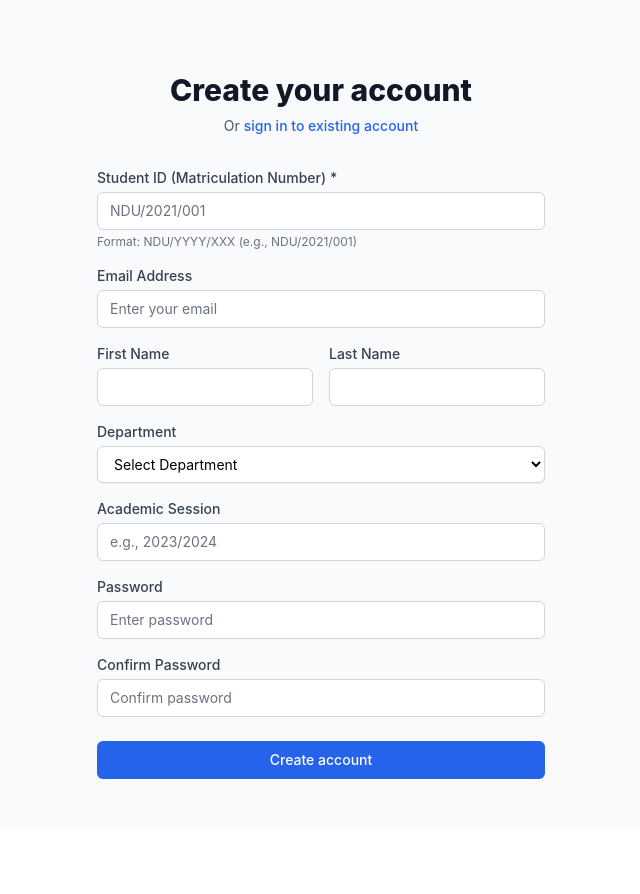
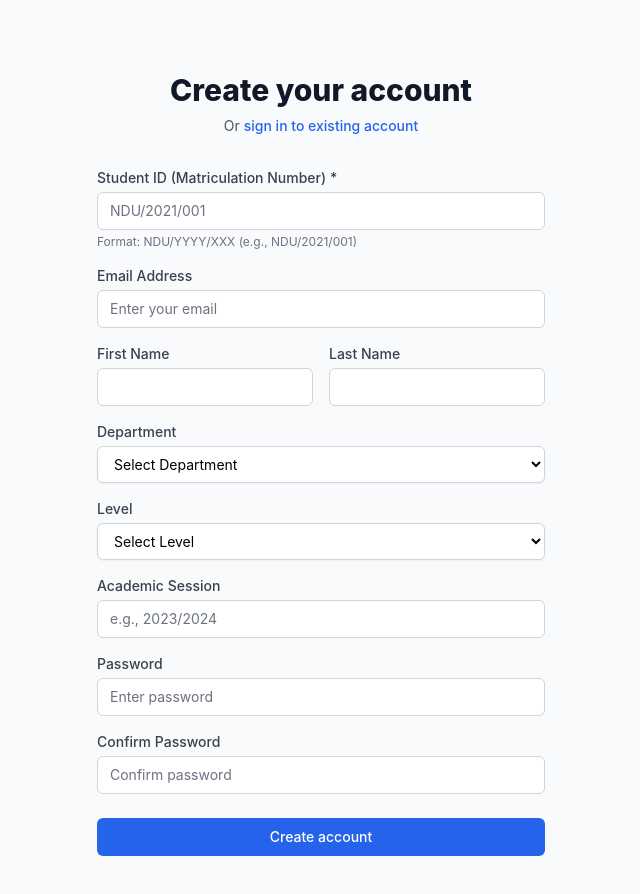
Before and after one commit to KachiAlex/ndubillpayment, a React (Create React App) app in the folder frontend/: page /signup in a window 1280 px wide. Shown: the top 894 px of the page, without its empty margins (319-959 px from the left). Before the commit the page ends 827 px from the top, so only its background shows below. Built offline with nearby package versions, Linux system fonts and the light colour scheme; no server answers; the HTML template or start-up script is replaced by a standard one.

Commit message:
Fix signup form field names and add missing level field

```diff
--- a/frontend/src/pages/Signup.js
+++ b/frontend/src/pages/Signup.js
@@ -4,13 +4,14 @@ import { useAuth } from '../contexts/AuthContext';
 
 const Signup = () => {
   const [formData, setFormData] = useState({
-    matric_no: '',
+    matric_number: '',
     email: '',
     password: '',
     confirmPassword: '',
     first_name: '',
     last_name: '',
     department: '',
+    level: '',
     session: ''
   });
   const [loading, setLoading] = useState(false);
@@ -38,7 +39,7 @@ const Signup = () => {
     setError('');
 
     // Validate Student ID format
-    if (!validateStudentID(formData.matric_no)) {
+    if (!validateStudentID(formData.matric_number)) {
       setError('Please enter a valid Student ID in the format: NDU/YYYY/XXX (e.g., NDU/2021/001)');
       setLoading(false);
       return;
@@ -89,17 +90,17 @@ const Signup = () => {
           )}
           <div className="space-y-4">
             <div>
-              <label htmlFor="matric_no" className="block text-sm font-medium text-gray-700">
+              <label htmlFor="matric_number" className="block text-sm font-medium text-gray-700">
                 Student ID (Matriculation Number) *
               </label>
               <input
-                id="matric_no"
-                name="matric_no"
+                id="matric_number"
+                name="matric_number"
                 type="text"
                 required
                 className="mt-1 appearance-none relative block w-full px-3 py-2 border border-gray-300 placeholder-gray-500 text-gray-900 rounded-md focus:outline-none focus:ring-blue-500 focus:border-blue-500 sm:text-sm"
                 placeholder="NDU/2021/001"
-                value={formData.matric_no}
+                value={formData.matric_number}
                 onChange={handleChange}
               />
               <p className="mt-1 text-xs text-gray-500">
@@ -181,6 +182,27 @@ const Signup = () => {
             </div>
 
             <div>
+              <label htmlFor="level" className="block text-sm font-medium text-gray-700">
+                Level
+              </label>
+              <select
+                id="level"
+                name="level"
+                required
+                className="mt-1 block w-full px-3 py-2 border border-gray-300 bg-white rounded-md shadow-sm focus:outline-none focus:ring-blue-500 focus:border-blue-500 sm:text-sm"
+                value={formData.level}
+                onChange={handleChange}
+              >
+                <option value="">Select Level</option>
+                <option value="100">100 Level</option>
+                <option value="200">200 Level</option>
+                <option value="300">300 Level</option>
+                <option value="400">400 Level</option>
+                <option value="500">500 Level</option>
+              </select>
+            </div>
+
+            <div>
               <label htmlFor="session" className="block text-sm font-medium text-gray-700">
                 Academic Session
               </label>
```
Also changed, not shown: 7 other files (tests, documents, lock files or other folders).
